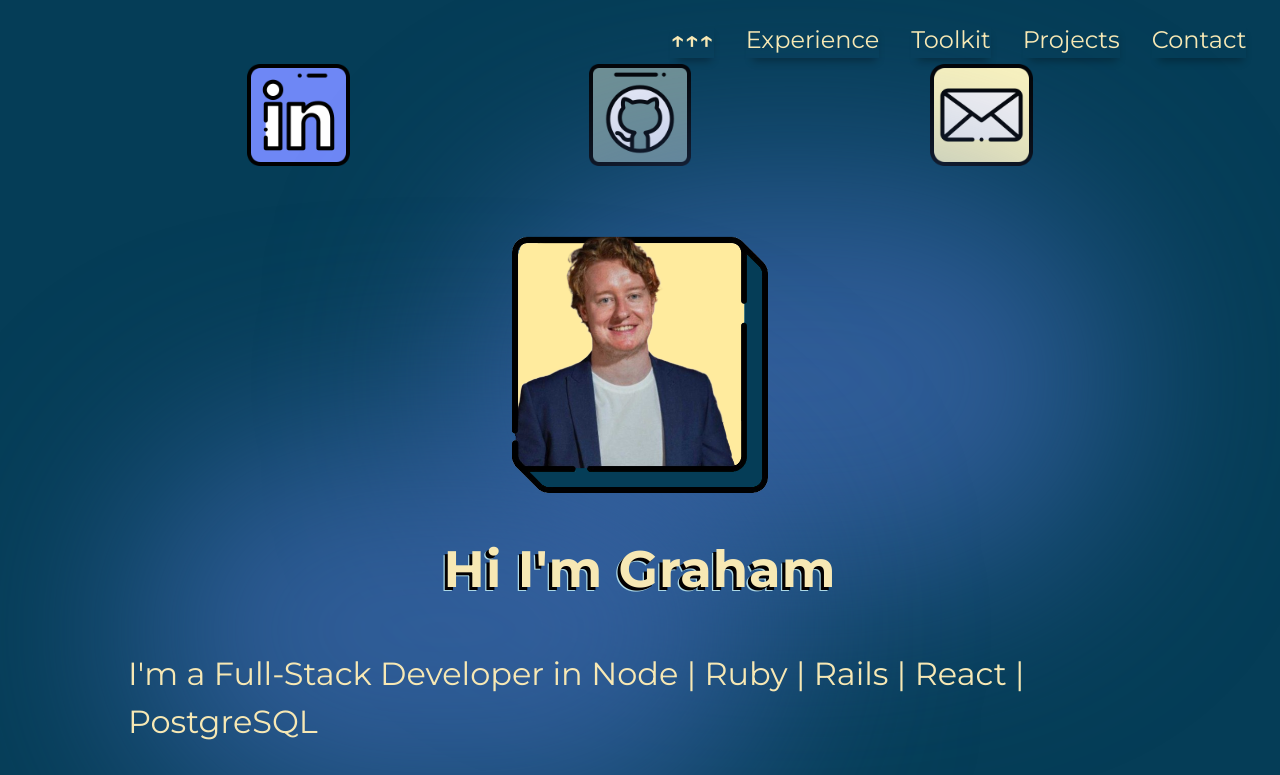
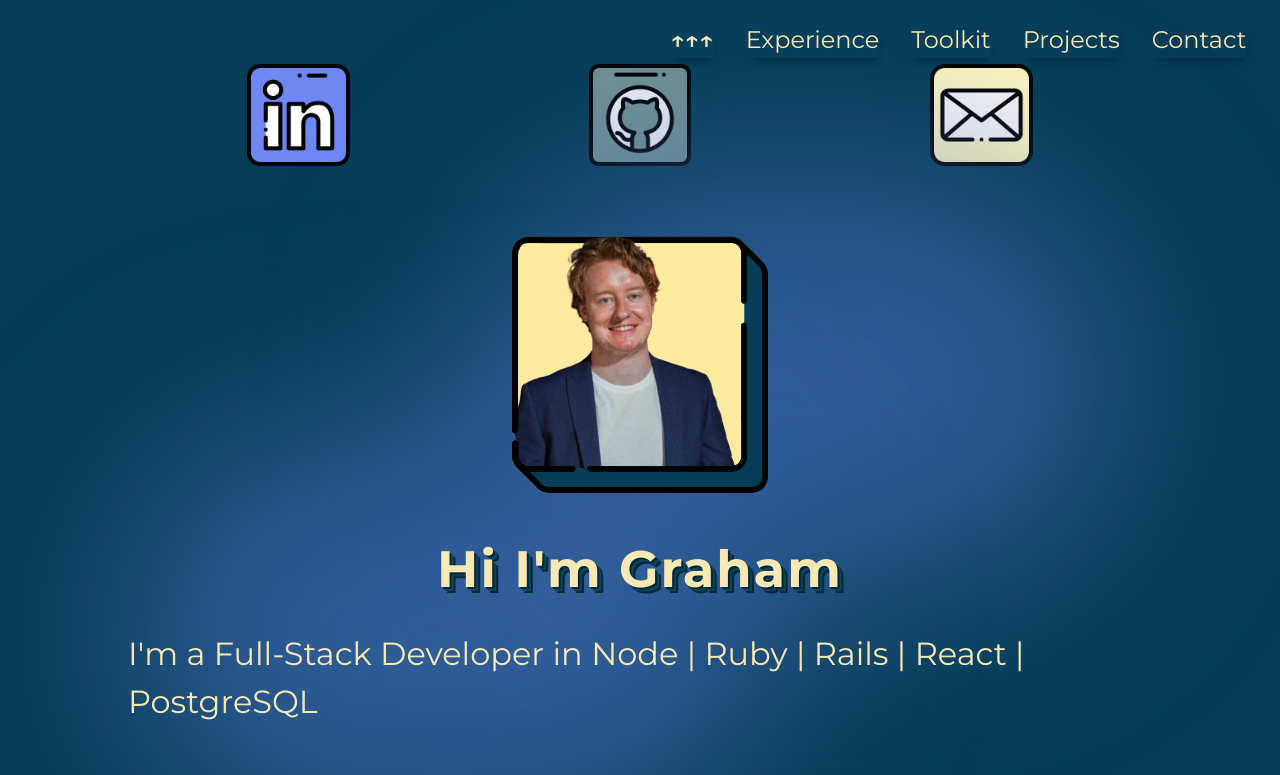
Before and after one commit to gb-webdev/Portfolio, a React (Create React App) app in the folder portfolio/: page / in a window 1280 px wide. Shown: the top 775 px of the page. Built offline with nearby package versions, Linux system fonts and the light colour scheme.

Commit message:
style changes made

```diff
--- a/portfolio/src/pages/AboutMe.css
+++ b/portfolio/src/pages/AboutMe.css
@@ -27,7 +27,7 @@
 .about-items {
     display: flex;
     flex-direction: column;
-    gap: 50px;
+    gap: 5px;
 }
 
 .about-item {
@@ -112,6 +112,7 @@
 
     .about-icon {
         max-width: 60%;
+        margin-bottom: 5%;
     }
     .qr-code {
         width: 45%;
--- a/portfolio/src/pages/Avatar.css
+++ b/portfolio/src/pages/Avatar.css
@@ -21,25 +21,15 @@
     font-weight: 700;
     letter-spacing: 1px;
     margin-top: 5%;
-    margin-bottom: 5%;
-    --x-offset: -0.0625em;
-    --y-offset: 0.0625em;
-    --stroke: 0.025em;
-    --background-color: rgb(3, 0, 0);
-    --stroke-color: lightblue;
+    margin-bottom: 3%;
+        letter-spacing: 2px;
+        color: #f7e8b4;
+        text-shadow:
+        2px 2px 0 #032737,
+        4px 4px 0 #084661,
+        6px 6px 0 #032737;
+}
 
-    text-shadow:
-
-      var(--x-offset)
-      var(--y-offset)
-      0px
-      var(--background-color),
-
-      calc( var(--x-offset) - var(--stroke) )
-      calc( var(--y-offset) + var(--stroke) )
-      0px
-      var(--stroke-color);
-}
 
 .avatar-description {
     font-size: 2rem;
--- a/portfolio/src/pages/ProjectCard.css
+++ b/portfolio/src/pages/ProjectCard.css
@@ -46,19 +46,26 @@
     display: flex;
     flex-direction: row;
     flex-wrap: wrap;
-    gap: 2%;
     list-style: none;
-    justify-content: space-around;
+    justify-content: center;
     padding: 2px;
 }
 
 .proj-skill {
-    font-size: 1.2rem;
-    font-weight: 400;
-    border-radius: 100px;
-    background-color: #032737;
-    padding: 2px 22px;
-    margin-bottom: 5px;
+    font-size: 1.1rem;
+    font-weight: 600;
+    color: #f7e8b4;
+    background: linear-gradient(135deg, #043950, #032737);
+    border: 1px solid #065475;
+    border-radius: 20px;
+    padding: 6px 14px;
+    margin: 5px;
+    transition: all 0.3s ease;
+}
+
+.proj-skill:hover {
+    background: linear-gradient(135deg, #032737, #043950);
+    border-color: #f7e8b4;
 }
 
 .see-more-btn {
@@ -124,6 +131,7 @@
     overflow-y: auto;
     position: relative;
     color: #f7e8b4;
+    align-items: center;
 }
 
 .close-button {
@@ -148,20 +156,31 @@
     display: flex;
     flex-wrap: wrap;
     gap: 10px;
+    justify-content: center;
 }
 
 .modal-skills li {
-    background-color: #032737;
+    font-size: 1.1rem;
+    font-weight: 600;
     color: #f7e8b4;
-    padding: 5px 10px;
-    border-radius: 15px;
-    font-size: 0.9rem;
+    background: linear-gradient(135deg, #043950, #032737);
+    border: 1px solid #065475;
+    border-radius: 20px;
+    padding: 6px 14px;
+    margin: 5px;
+    transition: all 0.3s ease;
+}
+
+.modal-skills li:hover {
+    background: linear-gradient(135deg, #032737, #043950);
+    border-color: #f7e8b4;
 }
 
 .modal-links {
     display: flex;
-    justify-content: space-around;
+    justify-content: center;
     margin-top: 20px;
+    gap: 20px;
 }
 
 .proj-card-link {
@@ -198,10 +217,10 @@
 }
 
 .proj-card-link:hover {
-  box-shadow: rgba(0, 0, 0, .3) 2px 8px 8px -5px;
-  transform: translate3d(0, 2px, 0);
-  color: #f57c00;
-  border-color: #f57c00;
+    box-shadow: rgba(0, 0, 0, .3) 2px 8px 8px -5px;
+    transform: translate3d(0, 2px, 0);
+    color: #f57c00;
+    border-color: #f57c00;
 }
 
 @media screen and (max-width: 830px) {
@@ -216,6 +235,10 @@
         width: 100%;
         height: auto;
         margin-bottom: 3%;
+    }
+
+    .proj-skill {
+        font-size: 1rem;
     }
 
     .card-skills {
@@ -246,6 +269,10 @@
         margin-bottom: 3%;
     }
 
+    .proj-skill {
+        font-size: 0.9rem;
+    }
+
     .card-skills {
         justify-content: center;
     }
--- a/portfolio/src/pages/ProjectCard.js
+++ b/portfolio/src/pages/ProjectCard.js
@@ -22,7 +22,7 @@ const ProjectCard = () => {
             title: "Chef's Choice",
             description: "A meal subscription app",
             longDescription: "A meal Subscription App that offers a convenient way to plan and enjoy delicious, home-cooked meals. Choose from a variety of meal plans tailored to your dietary preferences and receive fresh, pre-portioned ingredients delivered to your door.",
-            skills: ["Node", "TypeScript", "React", "Express", "Stripe"],
+            skills: ["Node", "TypeScript", "React", "Express", "MongoDB"],
             image: chefStill,
             gif: chefGif,
             sourceLink: "https://github.com/Developers-Challenge/Theta",
```
